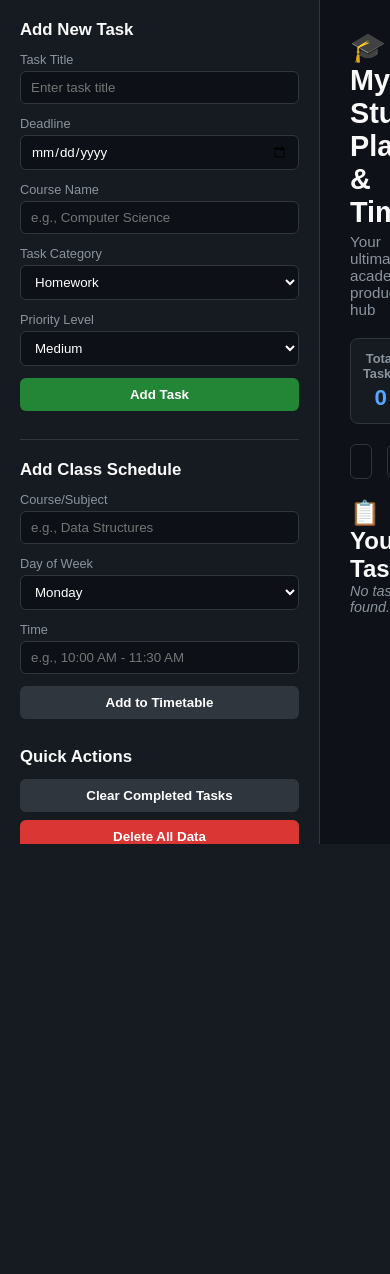
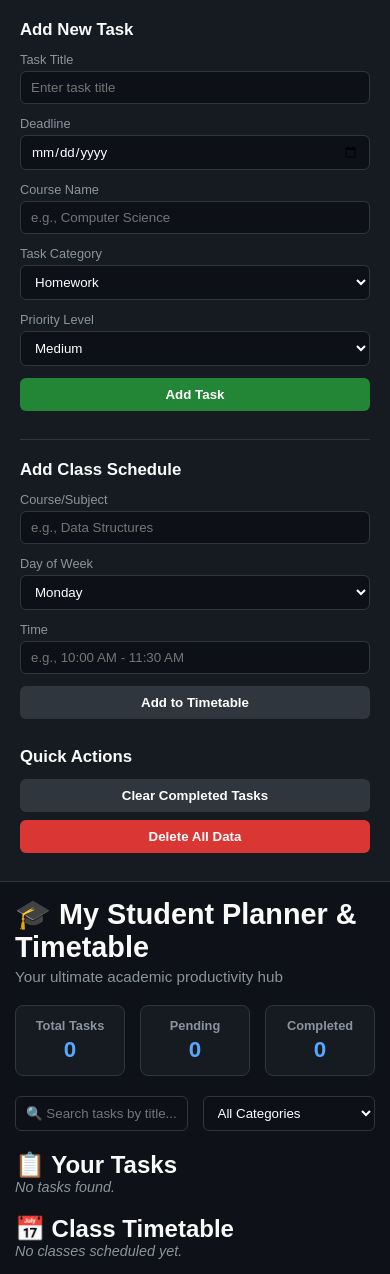
Before and after one commit to LOVEKUSH-rgb/Student_planner, a Flask app: page / in a window 390 px wide. Before the commit the page ends 844 px from the top, so only its background shows below. Run offline with Flask 3, Linux system fonts and the light colour scheme; data that the repository does not hold is empty.

Commit message:
Add mobile responsive media query

```diff
--- a/static/style.css
+++ b/static/style.css
@@ -185,3 +185,31 @@ header p {
     font-style: italic;
     font-size: 0.9rem;
 }
+
+/* Mobile Responsive Fix */
+@media (max-width: 768px) {
+    body {
+        height: auto;
+        overflow: auto;
+    }
+
+    .app-container {
+        flex-direction: column;
+        height: auto;
+    }
+
+    .sidebar {
+        width: 100%;
+        border-right: none;
+        border-bottom: 1px solid #30363d;
+    }
+
+    .main-content {
+        padding: 15px;
+        overflow-y: visible;
+    }
+
+    .content-split {
+        flex-direction: column;
+    }
+}
```
